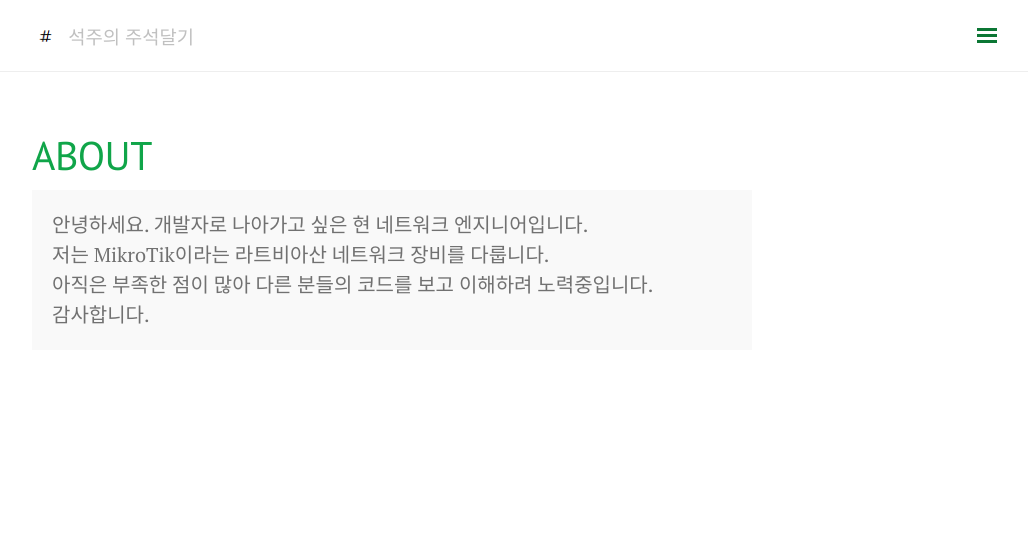
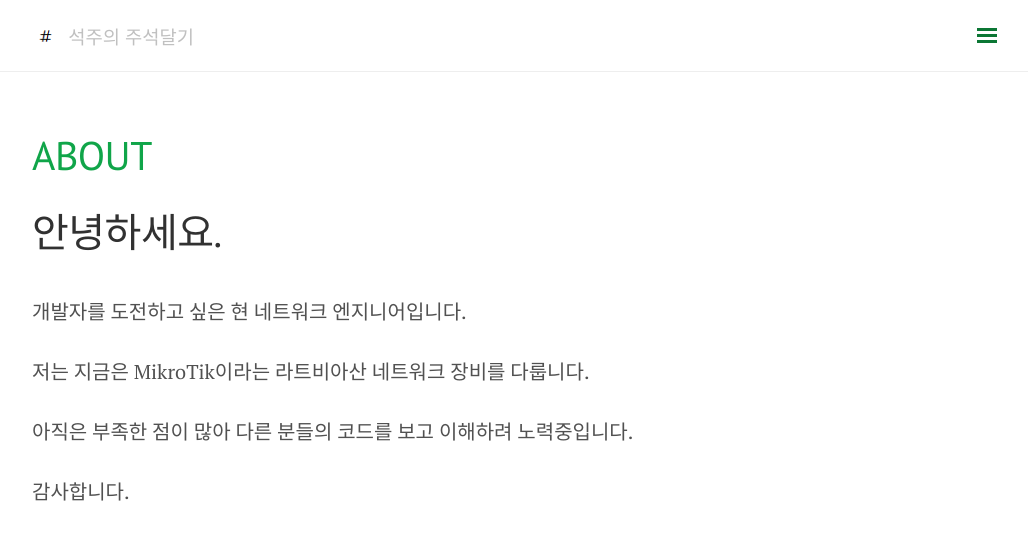
Before and after one commit to somefood/somefood.github.io, a Jekyll site: the page built from about.md, in a window 1280 px wide. Shown: the top 540 px of the page, without its empty margins (248-1276 px from the left). Built offline with Jekyll 4.4.1, drawn with Linux system fonts in a browser that asks for light colours; nearby versions of some CDN libraries; comment, search, counter and statistics services are not loaded.

Commit message:
modify about, add etc category

```diff
--- a/_config.yml
+++ b/_config.yml
@@ -47,6 +47,7 @@ nav:
     - { MikroTik: '/blog/categories/#mikrotik' }
     - { TIL: '/blog/categories/#til' }
     - { Jekyll: '/blog/categories/#jekyll' }
+    - { ETC: '/blog/categories/#etc '}
     - { Tags: '/blog/tags/' }
   About:
     - '/about/'
--- a/about.md
+++ b/about.md
@@ -3,11 +3,15 @@ layout: page
 title: About
 ---
 
-<p class="message">
-  안녕하세요.
-  개발자로 나아가고 싶은 현 네트워크 엔지니어입니다.<br>
-  저는 MikroTik이라는 라트비아산 네트워크 장비를 다룹니다.<br>
 
-  아직은 부족한 점이 많아 다른 분들의 코드를 보고 이해하려 노력중입니다.<br>
-  감사합니다.
-</p>
+안녕하세요.
+======
+<br>
+개발자를 도전하고 싶은 현 네트워크 엔지니어입니다.<br>
+<br>
+저는 지금은 MikroTik이라는 라트비아산 네트워크 장비를 다룹니다.<br>
+<br>
+아직은 부족한 점이 많아 다른 분들의 코드를 보고 이해하려 노력중입니다.<br>
+<br>
+감사합니다.
+<br>
```
Also changed, not shown: _posts/etc/2018-12-04-markdown.md (added, +19 -0 lines).
